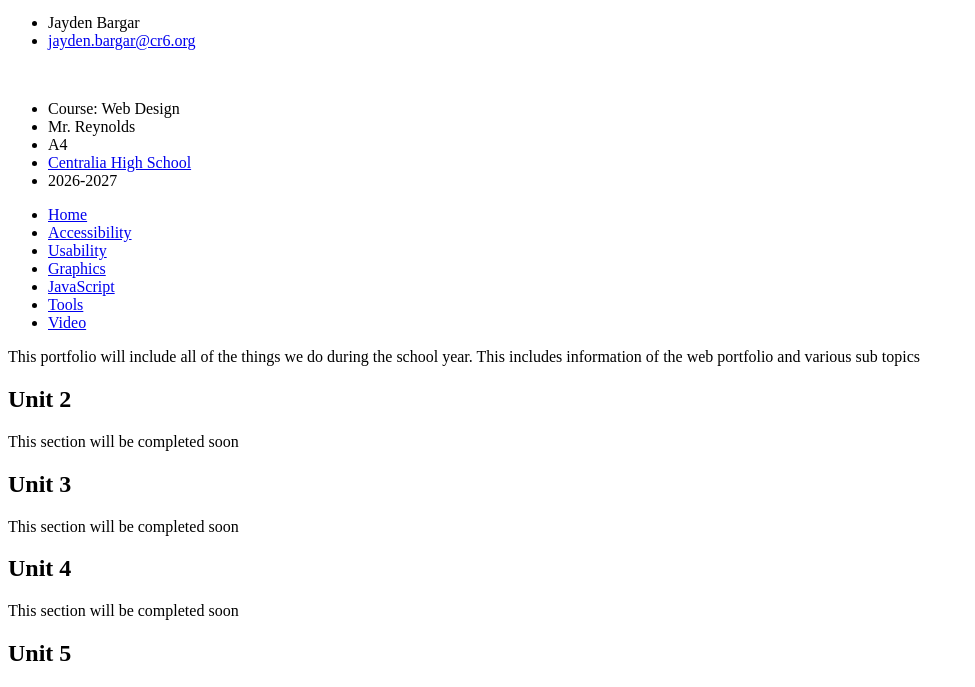
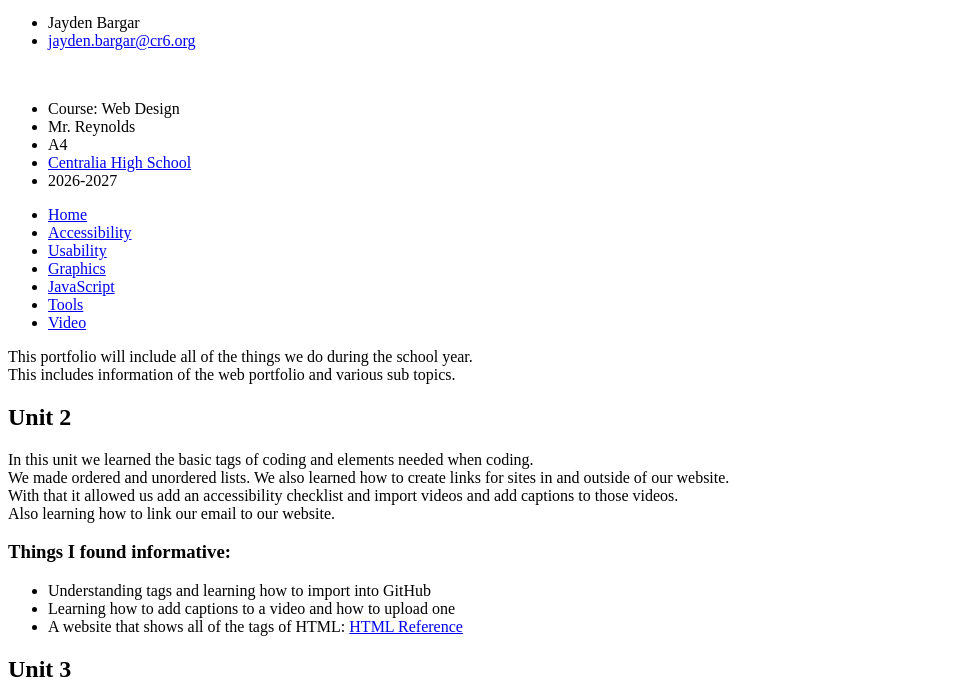
Before and after one commit to jaydenbargar/webdesign, a plain HTML site: page index.html in a window 1280 px wide. Shown: the part 100-787 px from the top of the page, without its empty margins (0-975 px from the left). Drawn offline with Linux system fonts and the light colour scheme.

Commit message:
Add files via upload

```diff
--- a/index.html
+++ b/index.html
@@ -43,11 +43,25 @@
     </nav>
     <main id="main">
   <div><p>This portfolio will include all of the things we do
-    during the school year. This includes information of the
-    web portfolio and various sub topics </p></div>
+    during the school year. <br />This includes information of the
+    web portfolio and various sub topics. </p></div>
 
 <div><h2>Unit 2</h2>
-    <p>This section will be completed soon</p>
+    <p>In this unit we learned the basic tags of coding and elements needed when coding.
+      <br />
+      We made ordered and unordered lists. We also learned how to create links for sites in and outside of our website.
+      <br />
+      With that it allowed us add an accessibility checklist and import
+      videos and add captions to those videos.
+      <br />
+      Also learning how to link our email to our website.</p>
+  <h3> Things I found informative:</h3>
+    <ul>
+      <li>Understanding tags and learning how to import into GitHub</li>
+      <li>Learning how to add captions to a video and how to upload one</li>
+      <li>A website that shows all of the tags of HTML:
+        <a href="https://www.w3schools.com/tags/">HTML Reference</a></li>
+  </ul>
       <h2>Unit 3</h2>
         <p>This section will be completed soon</p>
      <h2>Unit 4</h2>
```
